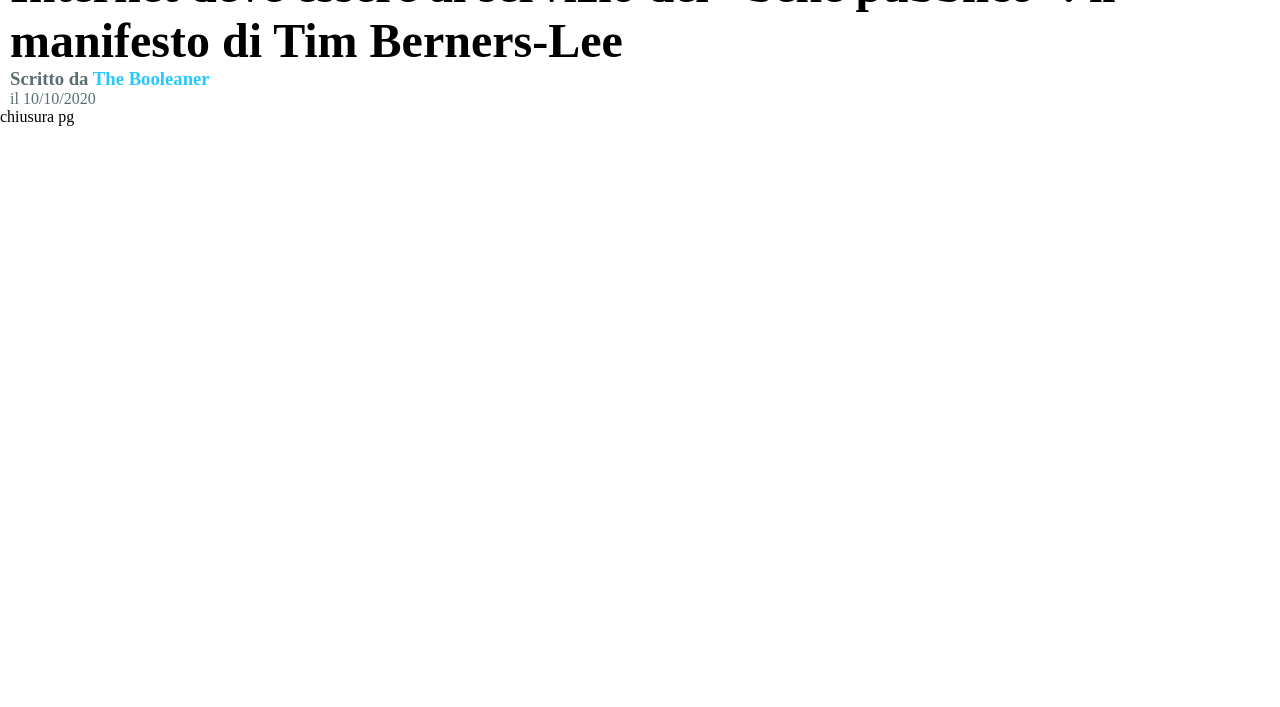
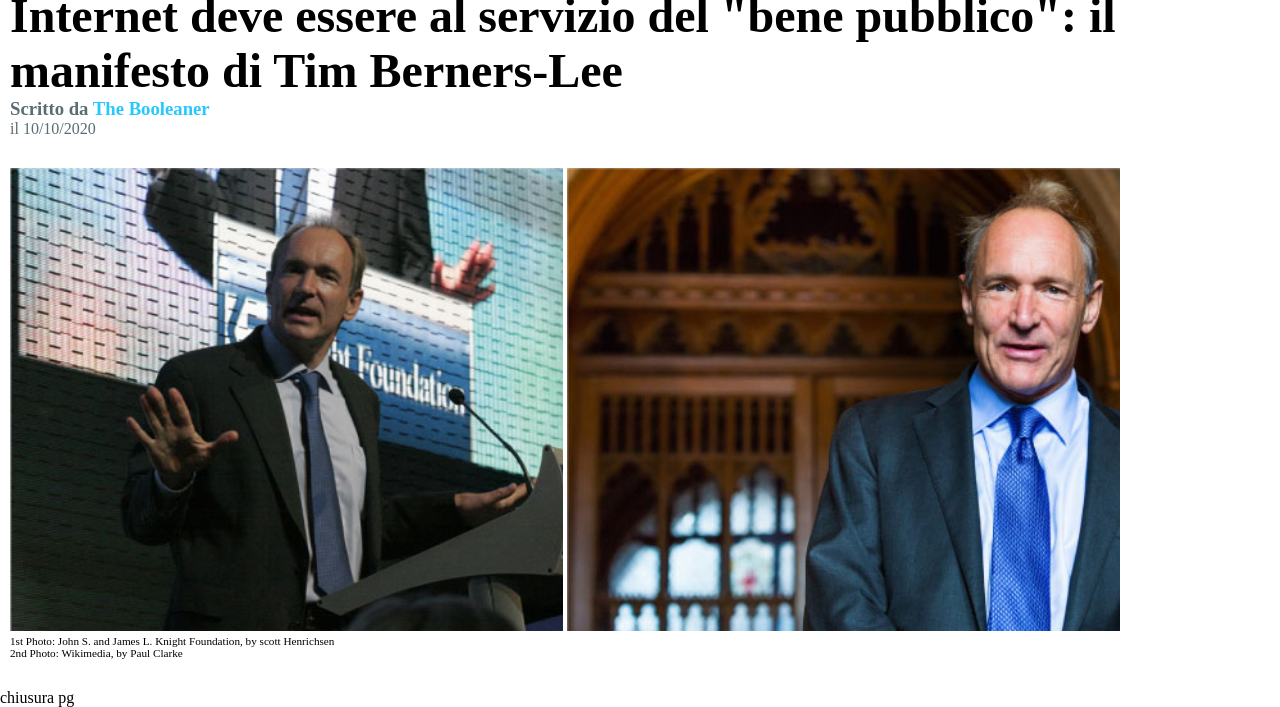
Before and after one commit to MirkoFarina/html-css-booleaner, a plain HTML site: page index.html in a window 1280 px wide. Shown: the part 222-929 px from the top of the page. Before the commit the page ends 800 px from the top, so only its background shows below. Drawn offline with Linux system fonts and the light colour scheme.

Commit message:
[add] second section

```diff
--- a/css/style.css
+++ b/css/style.css
@@ -27,7 +27,7 @@ img{
 .container{
   width: 90%;
   max-width: 1200px;
-  margin: 0 10px;
+  margin: 30px 10px;
 }
 
 h1{
@@ -38,3 +38,25 @@ h1{
 #scrittore-articolo{
   color: #26c9ff ;
 }
+
+.container-img1, .container-img2{
+ display: inline-block;
+
+}
+
+.container-img1{
+  width: 48%;
+  height: 463px;
+  background-image: url('../img/tim-1.jpg');
+  background-size: cover;
+}
+.container-img2{
+  width: 48%;
+  height: 463px;
+  background-image: url('../img/tim-2.jpg');
+  background-size: cover;
+}
+
+#descrizione-foto{
+  font-size: 0.7rem;
+}
--- a/index.html
+++ b/index.html
@@ -29,6 +29,13 @@
 
     <!-- img + descrizione foto -->
     <section class="container">
+      <div class="container-img1">
+
+      </div>
+      <div class="container-img2">
+
+      </div>
+      <p id="descrizione-foto">1st Photo: John S. and James L. Knight Foundation, by scott Henrichsen <br> 2nd Photo: Wikimedia, by Paul Clarke </p>
 
     </section>
     <!-- /img + descrizione foto -->
```
